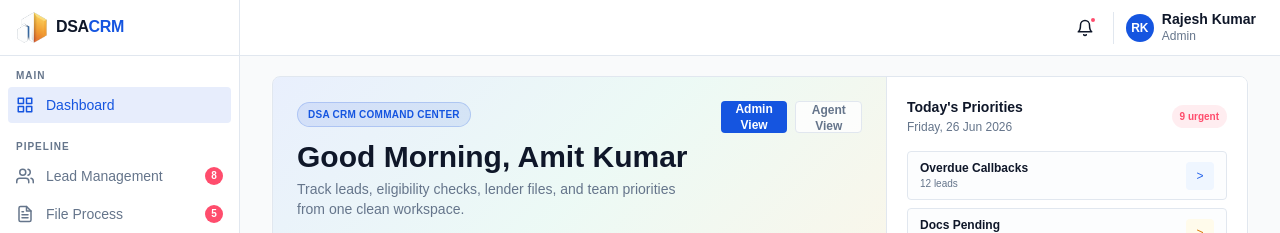
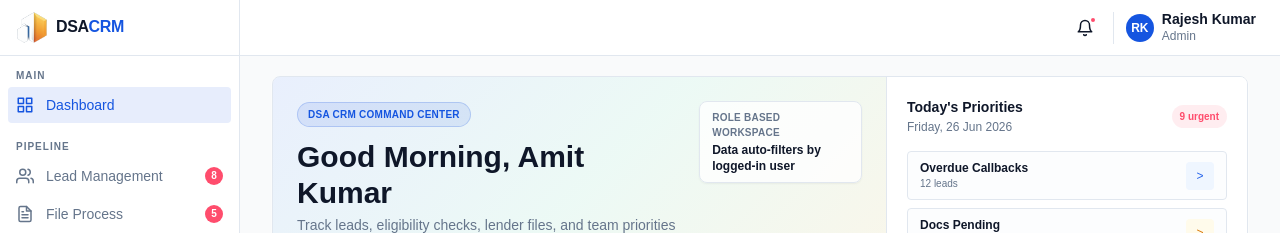
Before and after one commit to shubhamsoni-sketch/BUREAU-PORTAL, a Next.js app: page /crm in a window 1280 px wide. Shown: the top 233 px of the page. Built offline with nearby package versions, Linux system fonts and the light colour scheme; no server answers.

Commit message:
Remove manual dashboard view toggles

```diff
--- a/src/app/crm/page.tsx
+++ b/src/app/crm/page.tsx
@@ -24,13 +24,13 @@ export default function DashboardPage() {
                     Track leads, eligibility checks, lender files, and team priorities from one clean workspace.
                   </p>
                 </div>
-                <div className="flex items-center gap-2">
-                  <button className="h-8 px-3 rounded-sm bg-primary text-primary-foreground text-xs font-700 hover:bg-primary/90 transition-colors">
-                    Admin View
-                  </button>
-                  <button className="h-8 px-3 rounded-sm border border-border bg-card/80 text-xs font-700 text-muted-foreground hover:text-foreground hover:bg-card transition-colors">
-                    Agent View
-                  </button>
+                <div className="rounded-lg border border-border bg-card/80 px-3 py-2 shadow-sm">
+                  <p className="text-[10px] font-800 uppercase tracking-wide text-muted-foreground">
+                    Role Based Workspace
+                  </p>
+                  <p className="text-xs font-700 text-foreground mt-0.5">
+                    Data auto-filters by logged-in user
+                  </p>
                 </div>
               </div>
 
```
